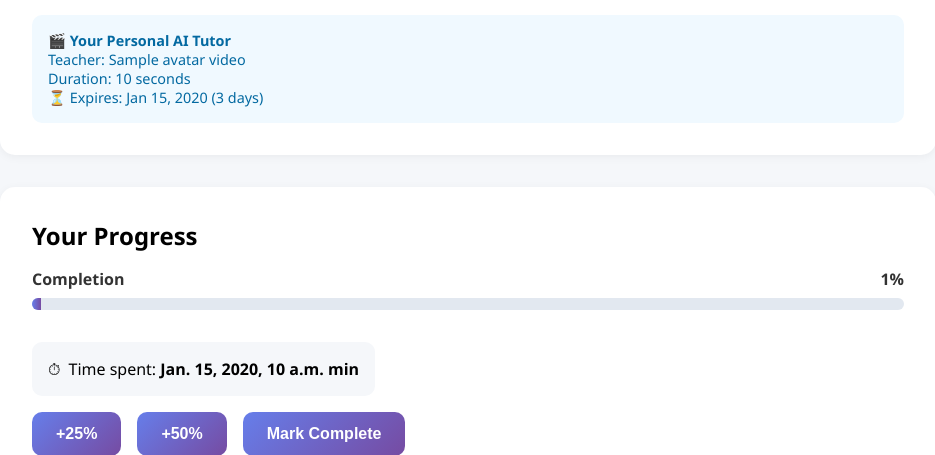
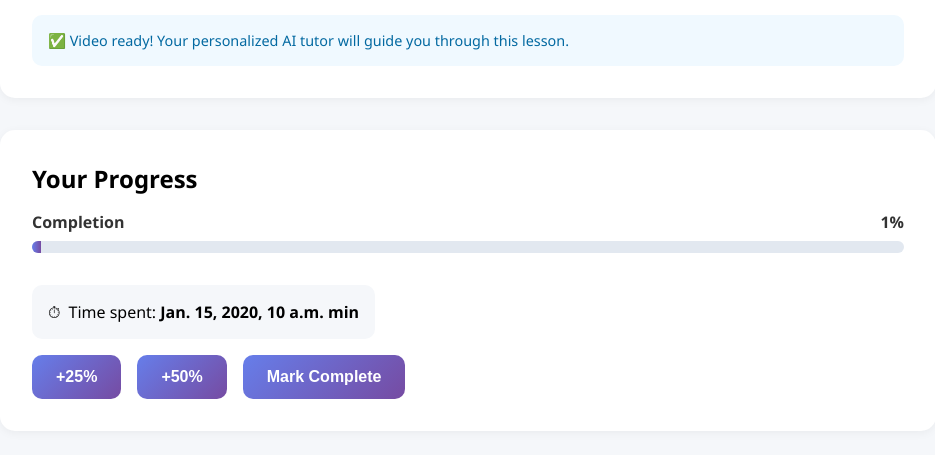
Before and after one commit to edaptivai-netizen/edaptiv-learning, a Django app: template templates/material_detail.html in a window 1280 px wide. Shown: the part 924-1379 px from the top of the page, without its empty margins (172-1107 px from the left). Run offline with Django 5.2, Linux system fonts and the light colour scheme; the template is opened without the code that fills it: most values are stand-ins (such as "Sample title", 1, 10 or a date in 2020).

Commit message:
Reverting the changes i made to try to find a way for the video to play

```diff
--- a/templates/material_detail.html
+++ b/templates/material_detail.html
@@ -1,3 +1,4 @@
+
 <!DOCTYPE html>
 <html lang="en">
 <head>
@@ -327,65 +328,28 @@
             <h2 style="margin-bottom: 1rem;">🎥 Your Personal AI Tutor</h2>
 
             <div id="video-container-wrapper">
-
-    {# PRIORITY 1 — AvatarVideo stored in your server #}
-    {% if avatar_video %}
-
-        {% if avatar_video.is_expired %}
-            <div class="alert alert-warning">
-                <h3>⚠ Video Expired</h3>
-                <p>This video was generated on {{ avatar_video.created_at|date:"M d, Y" }} and has expired.</p>
-                <p>Please contact your teacher to regenerate the video.</p>
-            </div>
-
-        {% else %}
-            <div class="video-container">
-                <video class="video-player" controls autoplay controlsList="nodownload">
-                    <source src="{{ avatar_video.get_video_url }}" type="video/mp4">
-                    Your browser does not support the video tag.
-                </video>
-            </div>
-
-            <div class="video-info">
-                <p>🎬 <strong>Your Personal AI Tutor</strong></p>
-                <p>Teacher: {{ avatar_video.avatar_name }}</p>
-                <p>Duration: {{ avatar_video.duration }} seconds</p>
-
-                {% if avatar_video.video_file %}
-                    <p>📁 Stored permanently</p>
-                {% else %}
-                    <p>⏳ Expires: {{ avatar_video.created_at|date:"M d, Y" }} (3 days)</p>
-                {% endif %}
-            </div>
-        {% endif %}
-
-    {# PRIORITY 2 — D-ID generated URL saved in AdaptedContent #}
-    {% elif adapted_content.video_url and adapted_content.video_generation_status == 'ready' %}
-
+                {% if adapted_content.video_url and adapted_content.video_generation_status == 'ready' %}
+                    <!-- Video is ready -->
                     <div class="video-container">
                         <video id="avatar-video" class="video-player" controls autoplay>
                             <source src="{{ adapted_content.video_url }}" type="video/mp4">
                             Your browser does not support video playback.
                         </video>
                     </div>
-
                     <div class="video-info">
                         ✅ Video ready! Your personalized AI tutor will guide you through this lesson.
                     </div>
-
-    {# PRIORITY 3 — No video exists → show loading screen while JS calls generate_video API #}
                 {% else %}
+                    <!-- Video needs to be generated -->
                     <div id="video-loading" class="video-loading">
                         <div class="spinner"></div>
                         <h3>🎬 Generating Your Personal AI Tutor...</h3>
-            <p id="loading-message">Please wait while we create your personalized video lesson.
-            This takes about 60-90 seconds.</p>
+                        <p id="loading-message">Please wait while we create your personalized video lesson. This takes about 60-90 seconds.</p>
                         <p style="font-size: 0.9rem; opacity: 0.8; margin-top: 1rem;">
                             <span id="generation-timer">0</span> seconds elapsed
                         </p>
                     </div>
                 {% endif %}
-
             </div>
         </div>
         {% endif %}
```
Lines whose indentation alone changed are shown as unchanged.
